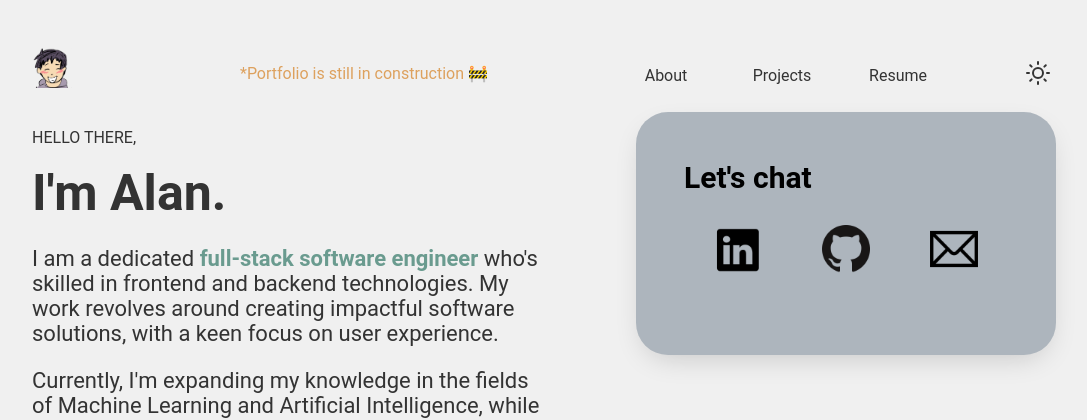
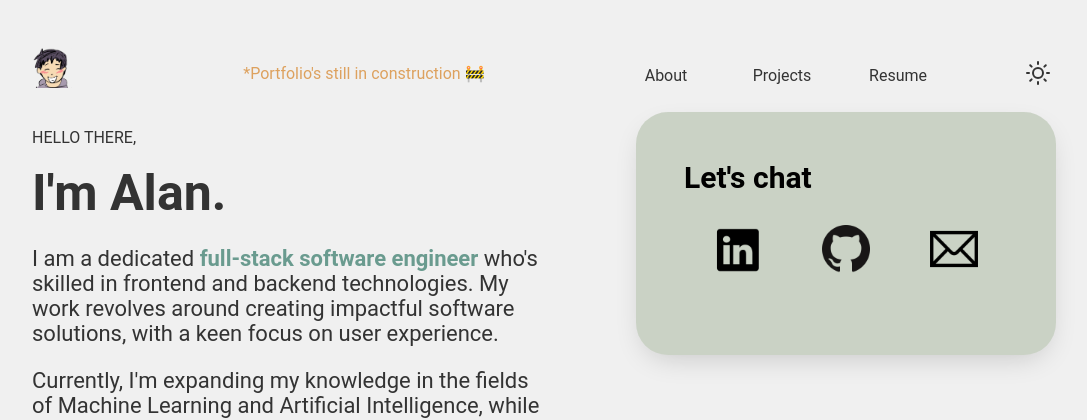
Before and after one commit to nhvn/portfolio, a React (Create React App) app: page / in a window 1280 px wide. Shown: the top 420 px of the page, without its empty margins (96-1183 px from the left). Built offline with nearby package versions, Linux system fonts and the light colour scheme; a web font is replaced by a local one.

Commit message:
made some minor changes

```diff
--- a/src/Navbar.js
+++ b/src/Navbar.js
@@ -68,7 +68,7 @@ const Navbar = ({ toggleDarkMode, isDarkMode }) => {
           </div>
         </a>
         <div>
-          <p id='construction'>*Portfolio is still in construction 🚧</p>
+          <p id='construction'>*Portfolio's still in construction 🚧</p>
           </div>
         <div className="links">
           <ThemeProvider isDarkMode={isDarkMode}>
--- a/src/index.css
+++ b/src/index.css
@@ -124,20 +124,20 @@ section {
 .highlight {
   font-weight: bold;
   color: #6a9b8f;
-  animation: fadeIn 2s ease-in-out 1;
+  animation: fadeIn 1.5s ease-in-out 1;
 }
 .highlight2 {
   font-weight: bold;
   color: rgb(74, 164, 209);
-  animation: fadeIn 3s ease-in-out 1;
+  animation: fadeIn 1.5s ease-in-out 1;
 }
 .highlight3 {
   font-weight: bold;
   color: #6a9b8f;
 }
 .contact-contain {
-  /* background-color: #cad2c5;  */
-  background-color: #adb5bd;
+  background-color: #cad2c5;
+  /* background-color: #adb5bd;  */
   border-radius: 2rem;
   box-shadow: 0 10px 30px -10px rgba(0,0,0,.2);
   flex-grow: 1;
```
